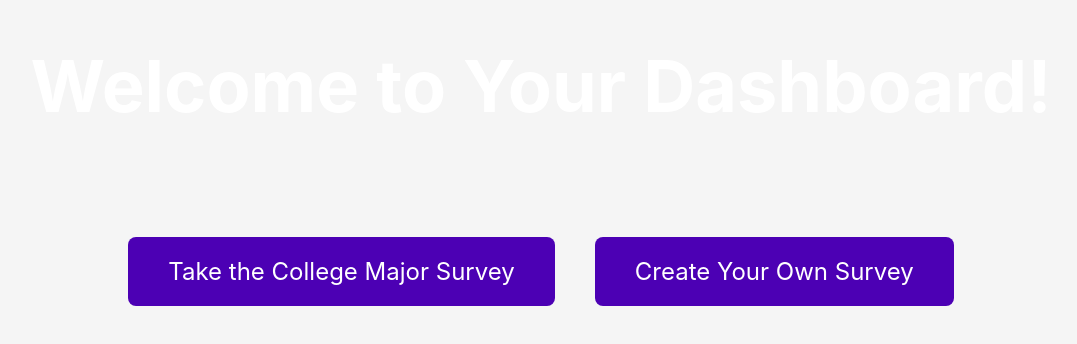
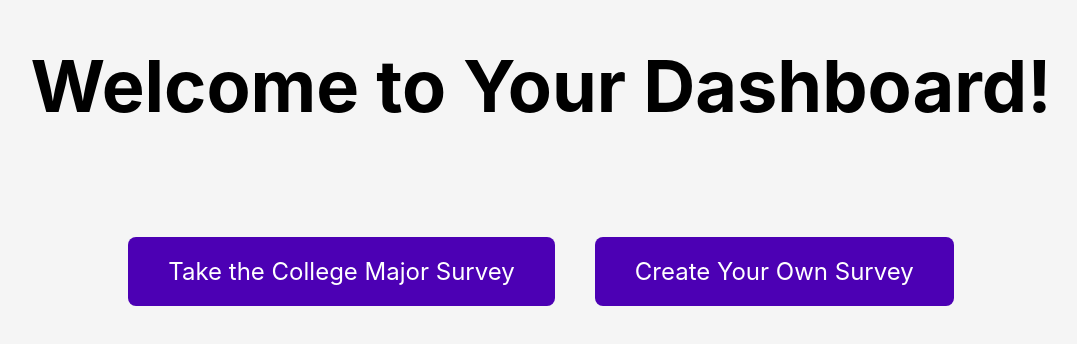
Before and after one commit to frankziegler3rd/sureway-fullstack, a React (Create React App) app in the folder sureway-fullstack-frontend/: page /dashboard in a window 1280 px wide. Shown: the part 106-450 px from the top of the page, without its empty margins (99-1176 px from the left). Built offline with nearby package versions, Linux system fonts and the light colour scheme; the HTML template or start-up script is replaced by a standard one.

Commit message:
Update Dashboard.css

```diff
--- a/sureway-fullstack-frontend/src/Components/LoginSignup/Dashboard.css
+++ b/sureway-fullstack-frontend/src/Components/LoginSignup/Dashboard.css
@@ -4,7 +4,7 @@
     align-items: center;
     margin-top: 100px;
     font-size: 36px;
-    color: #fff; /* Change text color to white */
+    color: #000000; /* Change text color to white */
   }
 
   .dashboard-options {
```
